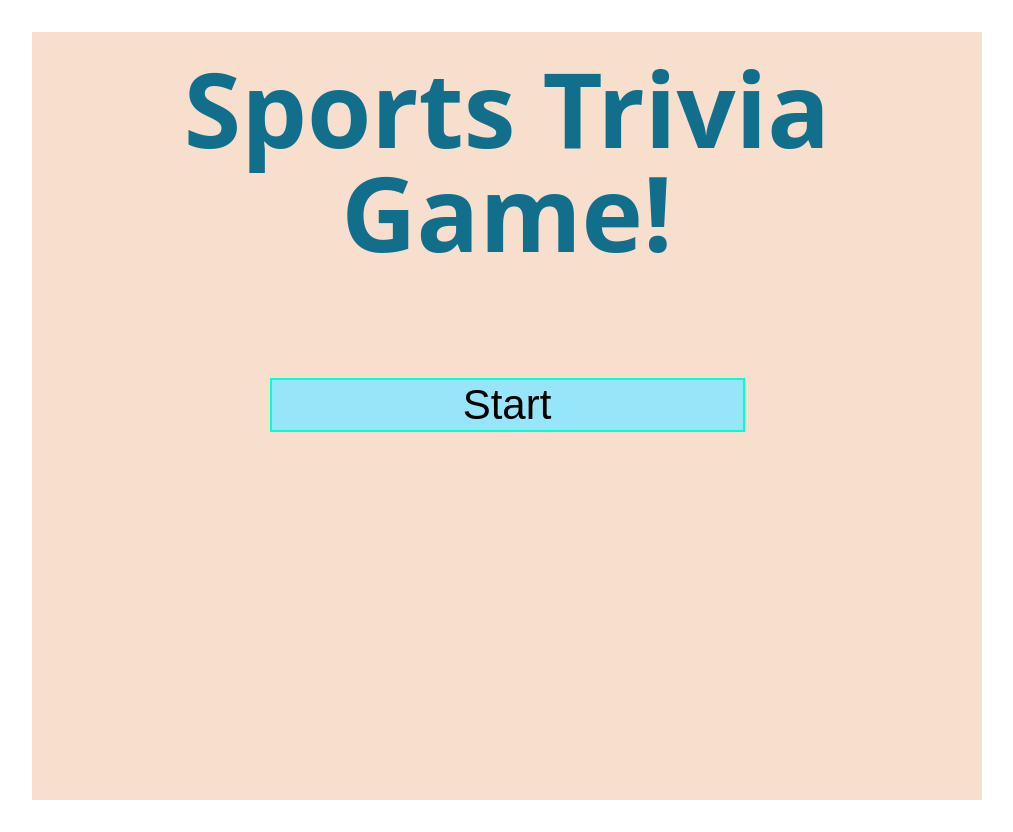
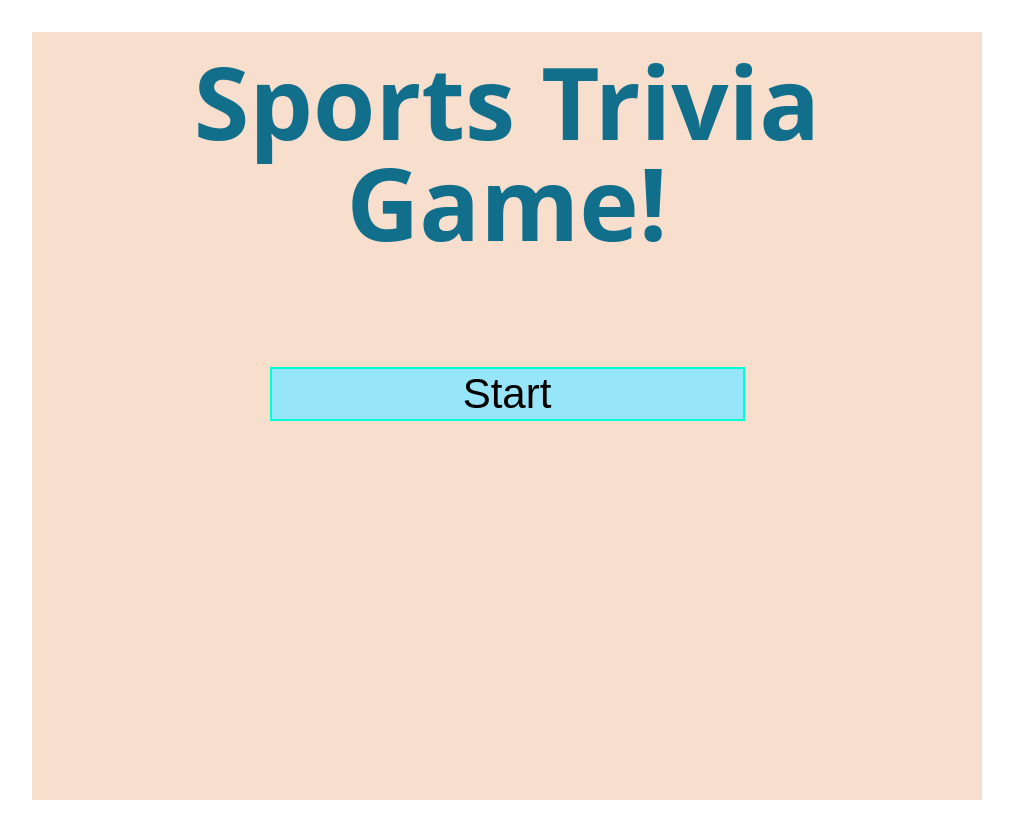
Before and after one commit to mtahir2008/TriviaGame-, a plain HTML site: page index.html in a window 1280 px wide. Shown: the whole page, without its empty margins (133-1146 px from the left). Drawn offline with nearby package versions, Linux system fonts and the light colour scheme; a web font is replaced by a local one.

Commit message:
final touch up

```diff
--- a/assets/css/style.css
+++ b/assets/css/style.css
@@ -36,10 +36,10 @@ html, body{
 
   h1{
     font-family: 'Open Sans', sans-serif;
-    font-size: 6.5em;
+    font-size: 6.3em;
     font-weight: bold;
     color:rgb(17, 111, 139);
-    padding-top: 2.5%;
+    padding-top: 2%;
   }
 
   h2{
```
